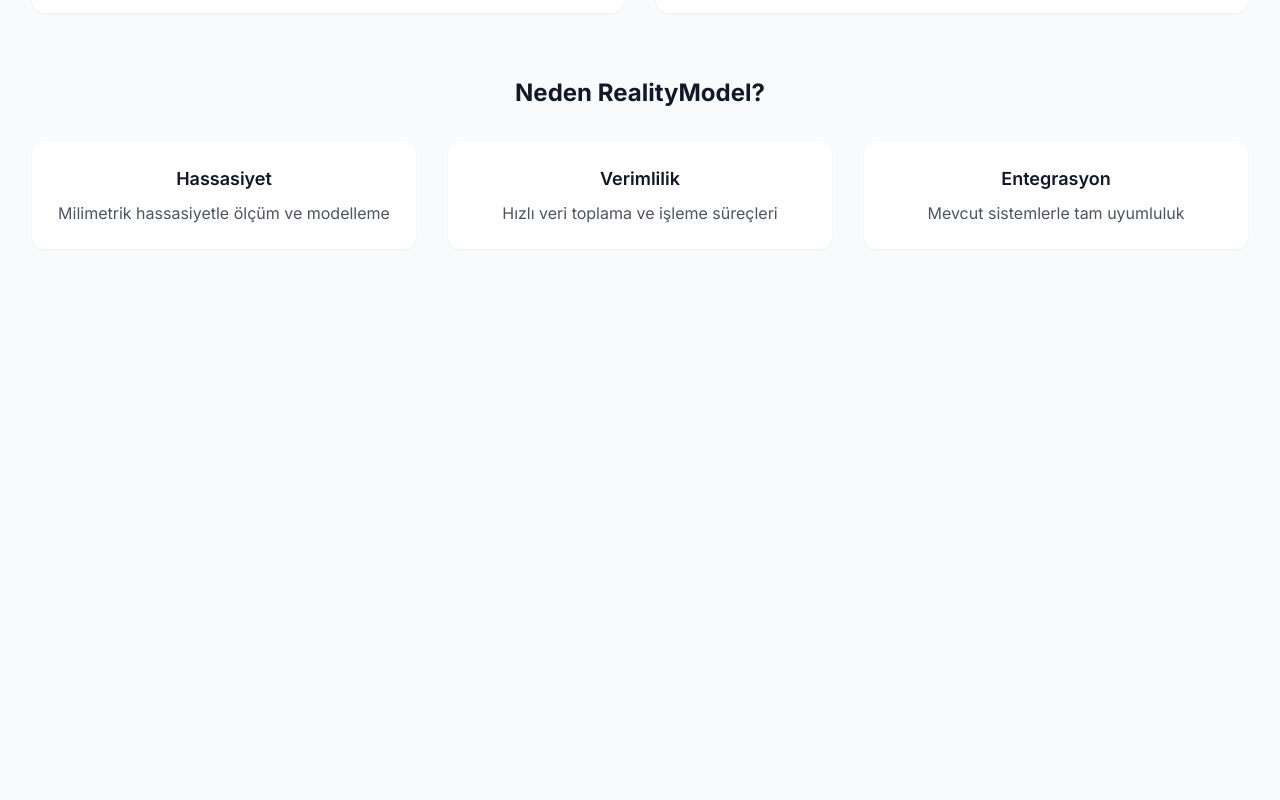
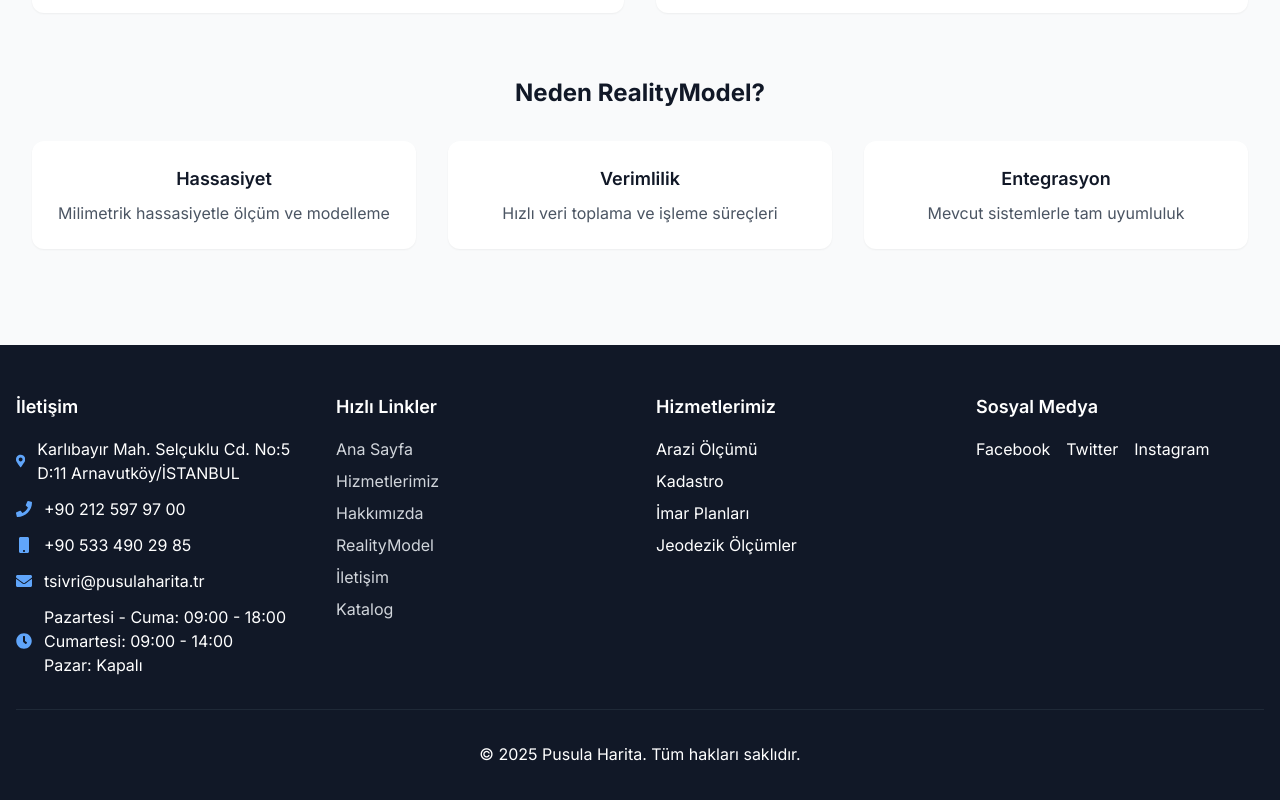
Before and after one commit to Munhani/PusulaHarita, a Next.js app: page /projeler in a window 1280 px wide. Shown: the part 915-1715 px from the top of the page. Before the commit the page ends 1260 px from the top, so only its background shows below. Built offline with nearby package versions, Linux system fonts and the light colour scheme; no server answers; the database is empty.

Commit message:
Fix: Footer visibility issue - added fallback contact info

```diff
--- a/app/components/Footer.tsx
+++ b/app/components/Footer.tsx
@@ -18,31 +18,45 @@ interface ContactInfo {
 
 export default function Footer() {
   const [contactInfo, setContactInfo] = useState<ContactInfo | null>(null);
+  const [loading, setLoading] = useState(true);
   const currentYear = new Date().getFullYear();
 
   useEffect(() => {
     const fetchContactInfo = async () => {
       try {
         const response = await fetch('/api/contact-info');
-        if (!response.ok) {
-          throw new Error('İletişim bilgileri alınamadı');
+        if (response.ok) {
+          const data = await response.json();
+          setContactInfo(data);
         }
-        const data = await response.json();
-        setContactInfo(data);
       } catch (error) {
         console.error('İletişim bilgileri alınırken hata oluştu:', error);
+      } finally {
+        setLoading(false);
       }
     };
 
     fetchContactInfo();
   }, []);
 
-  if (!contactInfo) {
-    return null; // veya bir yükleme göstergesi
-  }
+  // Varsayılan iletişim bilgileri
+  const defaultContactInfo: ContactInfo = {
+    address: 'Karlıbayır Mah. Selçuklu Cd. No:5 D:11 Arnavutköy/İSTANBUL',
+    phone: '+90 212 597 97 00',
+    mobile: '+90 533 490 29 85',
+    email: 'tsivri@pusulaharita.tr',
+    workingHours: {
+      weekdays: '09:00 - 18:00',
+      saturday: '09:00 - 14:00',
+      sunday: 'Kapalı'
+    }
+  };
+
+  // contactInfo yoksa varsayılan değerleri kullan
+  const displayContactInfo = contactInfo || defaultContactInfo;
 
   // Google Maps navigasyon URL'si oluştur
-  const mapsUrl = `https://www.google.com/maps/dir/?api=1&destination=${encodeURIComponent(contactInfo.address)}`;
+  const mapsUrl = `https://www.google.com/maps/dir/?api=1&destination=${encodeURIComponent(displayContactInfo.address)}`;
 
   return (
     <footer className="bg-gray-900 text-white">
@@ -60,33 +74,33 @@ export default function Footer() {
                   rel="noopener noreferrer"
                   className="hover:text-blue-400 transition-colors"
                 >
-                  {contactInfo.address}
+                  {displayContactInfo.address}
                 </a>
               </li>
               <li className="flex items-center space-x-3">
                 <FaPhone className="text-blue-400" />
-                <a href={`tel:${contactInfo.phone}`} className="hover:text-blue-400 transition-colors">
-                  {contactInfo.phone}
+                <a href={`tel:${displayContactInfo.phone}`} className="hover:text-blue-400 transition-colors">
+                  {displayContactInfo.phone}
                 </a>
               </li>
               <li className="flex items-center space-x-3">
                 <FaMobile className="text-blue-400" />
-                <a href={`tel:${contactInfo.mobile}`} className="hover:text-blue-400 transition-colors">
-                  {contactInfo.mobile}
+                <a href={`tel:${displayContactInfo.mobile}`} className="hover:text-blue-400 transition-colors">
+                  {displayContactInfo.mobile}
                 </a>
               </li>
               <li className="flex items-center space-x-3">
                 <FaEnvelope className="text-blue-400" />
-                <a href={`mailto:${contactInfo.email}`} className="hover:text-blue-400 transition-colors">
-                  {contactInfo.email}
+                <a href={`mailto:${displayContactInfo.email}`} className="hover:text-blue-400 transition-colors">
+                  {displayContactInfo.email}
                 </a>
               </li>
               <li className="flex items-center space-x-3">
                 <FaClock className="text-blue-400" />
                 <div>
-                  <p>Pazartesi - Cuma: {contactInfo.workingHours.weekdays}</p>
-                  <p>Cumartesi: {contactInfo.workingHours.saturday}</p>
-                  <p>Pazar: {contactInfo.workingHours.sunday}</p>
+                  <p>Pazartesi - Cuma: {displayContactInfo.workingHours.weekdays}</p>
+                  <p>Cumartesi: {displayContactInfo.workingHours.saturday}</p>
+                  <p>Pazar: {displayContactInfo.workingHours.sunday}</p>
                 </div>
               </li>
             </ul>
```
